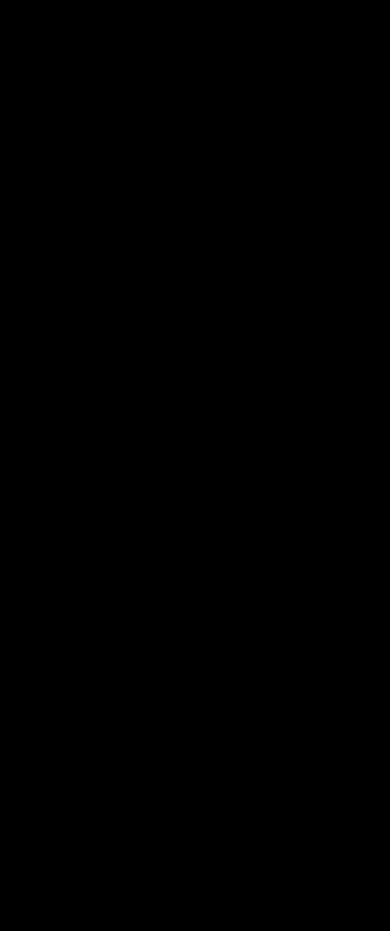
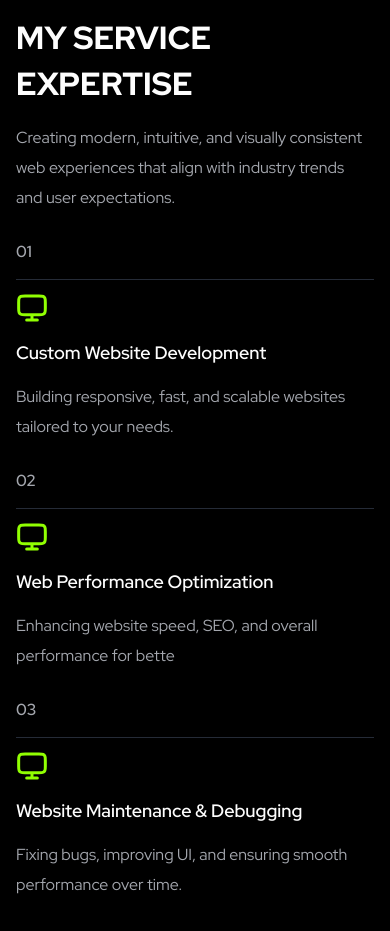
Before and after one commit to arisbhakti/portofolio, a Next.js app: page / in a window 390 px wide. Shown: the part 1120-2051 px from the top of the page. Before the commit the page ends 1081 px from the top, so only its background shows below. Built offline with nearby package versions, Linux system fonts and the light colour scheme.

Commit message:
services mobile done

```diff
--- a/components/Hero.tsx
+++ b/components/Hero.tsx
@@ -6,7 +6,7 @@ export default function Hero() {
     "
     >
       <div className="relative mt-0 common-padding ">
-        <div className="w-px bg-neutral-800 absolute left-74 h-113 z-0 md:hidden"></div>
+        <div className="w-px bg-neutral-800 absolute left-74 h-104 z-0 md:hidden"></div>
 
         {/* Hero Text , text & button */}
         <div className="flex flex-col gap-10 py-10 md:py-0 z-40 md:gap-15 md:top-55.25 md:relative md:w-201.75">
--- a/components/Services.tsx
+++ b/components/Services.tsx
@@ -1,12 +1,73 @@
 import React from "react";
+import Image from "next/image";
 
 export default function Services() {
   return (
     <div
-      className="relative z-30 w-full bg-black md:h-218.5
+      className="relative z-30 w-full bg-black py-10 common-padding flex flex-col gap-6
     "
     >
-      Services
+      {/* Header */}
+      <div className="flex flex-col gap-4">
+        {/* title */}
+        <div className="flex flex-col gap-2">
+          <h1 className="font-medium text-text-md leading-text-md text-primary-200">
+            SERVICE
+          </h1>
+          <h3 className="font-extrabold text-display-md leading-display-md">
+            MY SERVICE EXPERTISE
+          </h3>
+        </div>
+        {/* subtitle */}
+        <p className="text-text-md leading-text-md text-neutral-400">
+          Creating modern, intuitive, and visually consistent web experiences
+          that align with industry trends and user expectations.
+        </p>
+      </div>
+      {/* services */}
+      <div className="flex flex-col gap-6" id="main-services">
+        <div className="flex flex-col gap-3">
+          <span className="font-semibold text-text-md leading-text-md text-neutral-400">
+            01
+          </span>
+          <hr className="border-neutral-800" />
+          <Image src="/monitor.svg" alt="monitor" width={32} height={32} />
+          <h4 className="font-semibold text-lg leading-text-xl text-neutral-25">
+            Custom Website Development
+          </h4>
+          <p className="font-normal text-text-md leading-text-md text-neutral-400">
+            Building responsive, fast, and scalable websites tailored to your
+            needs.
+          </p>
+        </div>
+        <div className="flex flex-col gap-3">
+          <span className="font-semibold text-text-md leading-text-md text-neutral-400">
+            02
+          </span>
+          <hr className="border-neutral-800" />
+          <Image src="/monitor.svg" alt="monitor" width={32} height={32} />
+          <h4 className="font-semibold text-lg leading-text-xl text-neutral-25">
+            Web Performance Optimization
+          </h4>
+          <p className="font-normal text-text-md leading-text-md text-neutral-400">
+            Enhancing website speed, SEO, and overall performance for bette
+          </p>
+        </div>
+        <div className="flex flex-col gap-3">
+          <span className="font-semibold text-text-md leading-text-md text-neutral-400">
+            03
+          </span>
+          <hr className="border-neutral-800" />
+          <Image src="/monitor.svg" alt="monitor" width={32} height={32} />
+          <h4 className="font-semibold text-lg leading-text-xl text-neutral-25">
+            Website Maintenance & Debugging
+          </h4>
+          <p className="font-normal text-text-md leading-text-md text-neutral-400">
+            Fixing bugs, improving UI, and ensuring smooth performance over
+            time.
+          </p>
+        </div>
+      </div>
     </div>
   );
 }
```
Also changed, not shown: public/monitor.svg (added).
